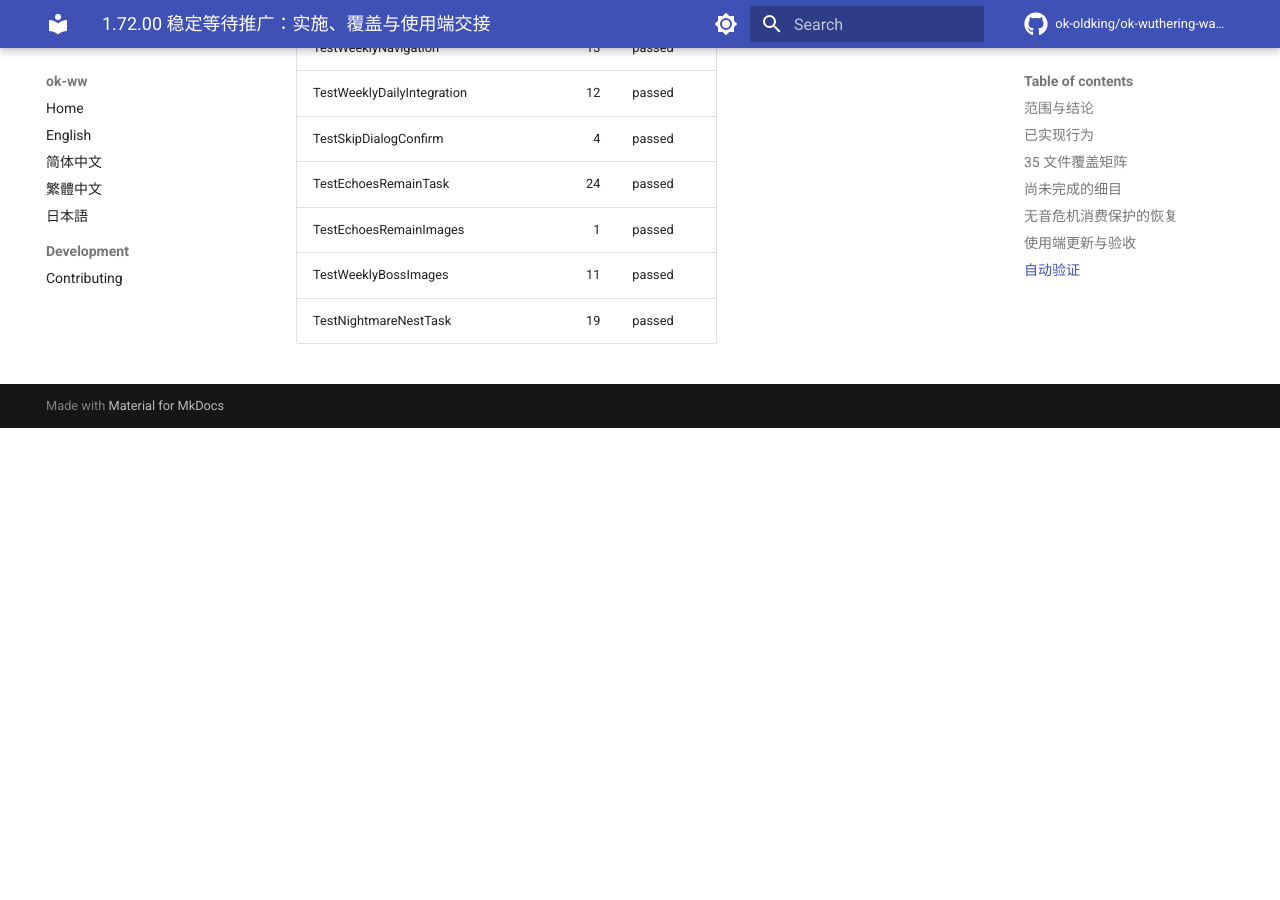
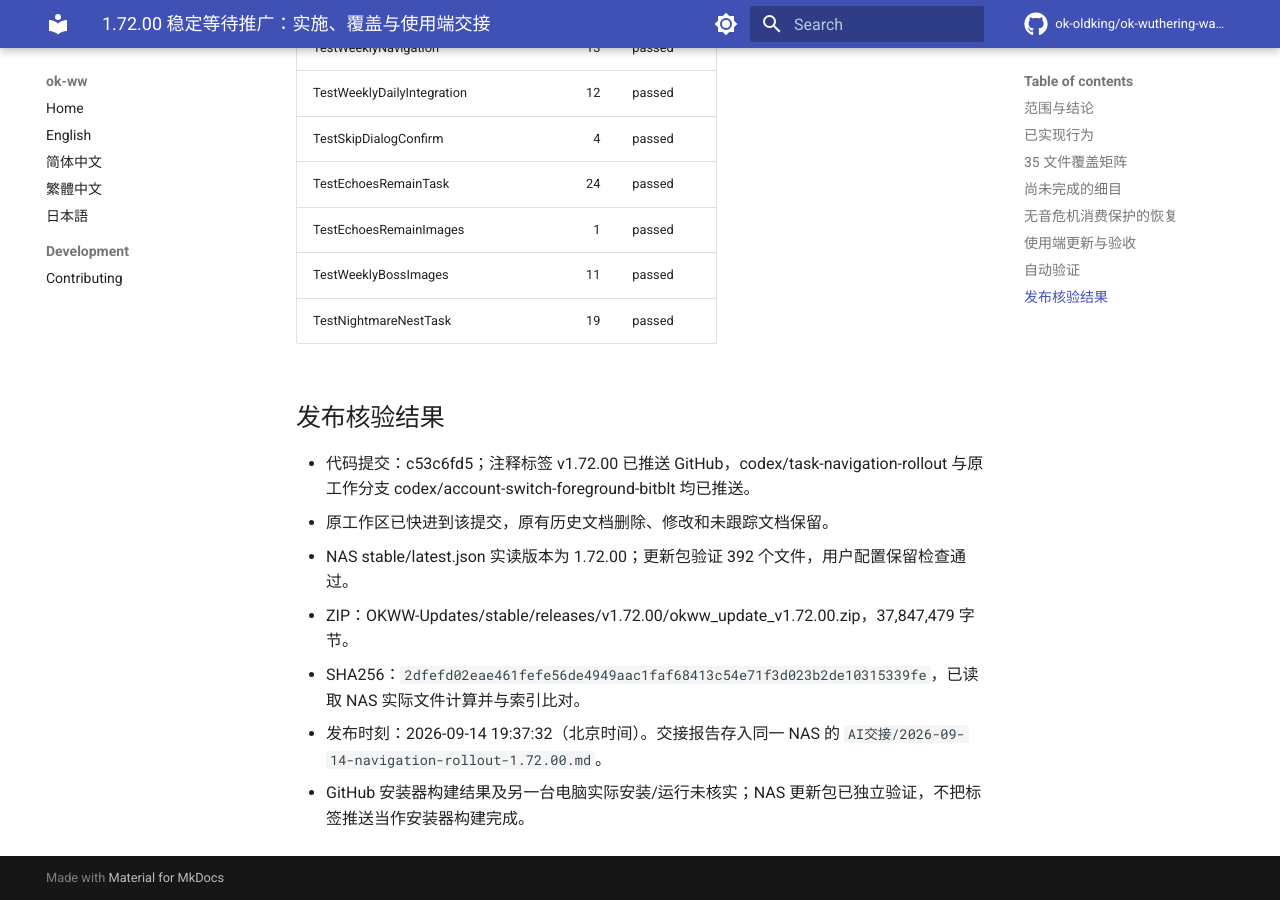
Before and after one commit to xihuojun2020-tech/okww-custom, an MkDocs documentation site: the page built from docs/reviews/2026-09-14-navigation-rollout-1.72.00.md, in a window 1280 px wide and 900 px high, scrolled down 6149 px. Built offline with MkDocs 1.6.1 and Material for MkDocs 9.7.7, drawn with Linux system fonts in a browser that asks for light colours; comment, search, counter and statistics services are not loaded; before the commit the page ends 6577 px from its top, so only the background shows below that.

Commit message:
docs: record verified 1.72.00 publication and handoff

```diff
--- a/docs/reviews/2026-09-14-navigation-rollout-1.72.00.md
+++ b/docs/reviews/2026-09-14-navigation-rollout-1.72.00.md
@@ -137,3 +137,13 @@ TestMergeEchoTask 中的每日参数校验测试补齐 executor 并隔离真实
 | TestEchoesRemainImages | 1 | passed |
 | TestWeeklyBossImages | 11 | passed |
 | TestNightmareNestTask | 19 | passed |
+
+## 发布核验结果
+
+- 代码提交：c53c6fd5；注释标签 v1.72.00 已推送 GitHub，codex/task-navigation-rollout 与原工作分支 codex/account-switch-foreground-bitblt 均已推送。
+- 原工作区已快进到该提交，原有历史文档删除、修改和未跟踪文档保留。
+- NAS stable/latest.json 实读版本为 1.72.00；更新包验证 392 个文件，用户配置保留检查通过。
+- ZIP：OKWW-Updates/stable/releases/v1.72.00/okww_update_v1.72.00.zip，37,847,479 字节。
+- SHA256：`2dfefd02eae461fefe56de4949aac1faf68413c54e71f3d023b2de10315339fe`，已读取 NAS 实际文件计算并与索引比对。
+- 发布时刻：2026-09-14 19:37:32（北京时间）。交接报告存入同一 NAS 的 `AI交接/2026-09-14-navigation-rollout-1.72.00.md`。
+- GitHub 安装器构建结果及另一台电脑实际安装/运行未核实；NAS 更新包已独立验证，不把标签推送当作安装器构建完成。
```
